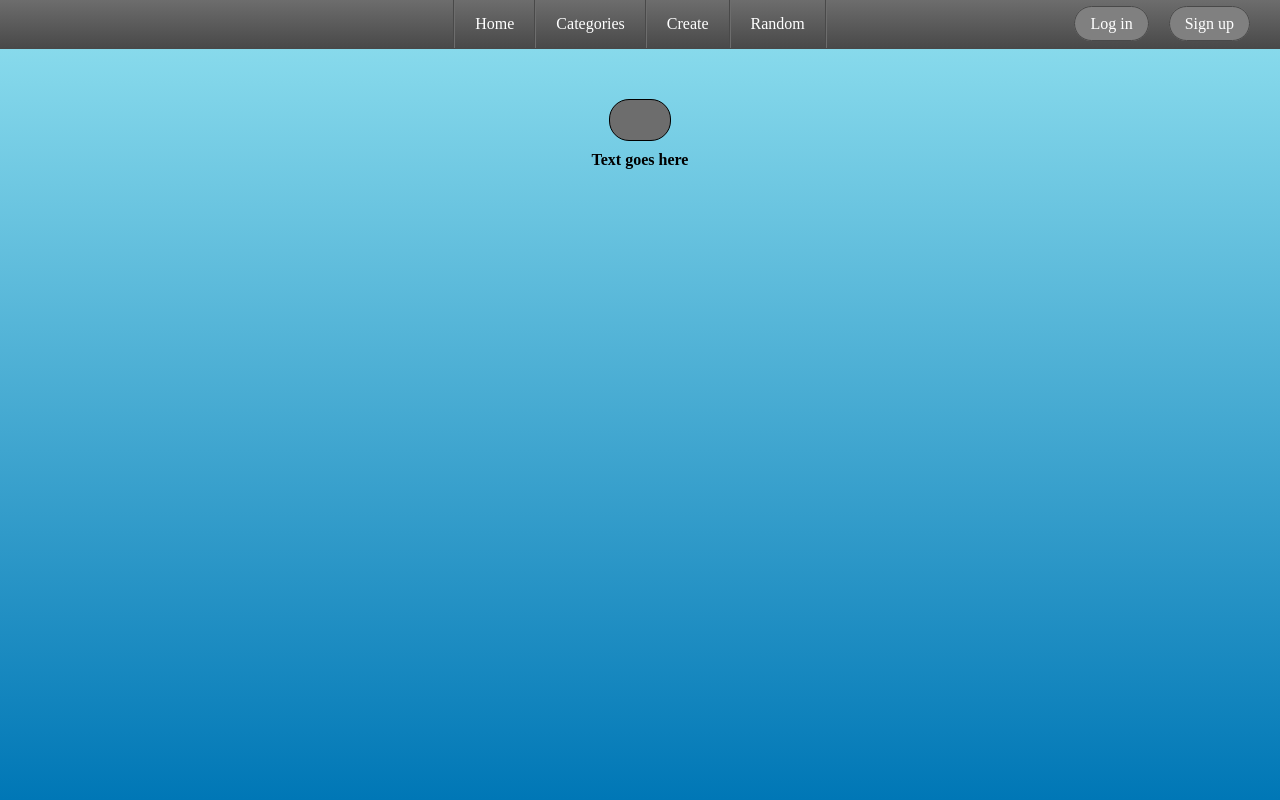
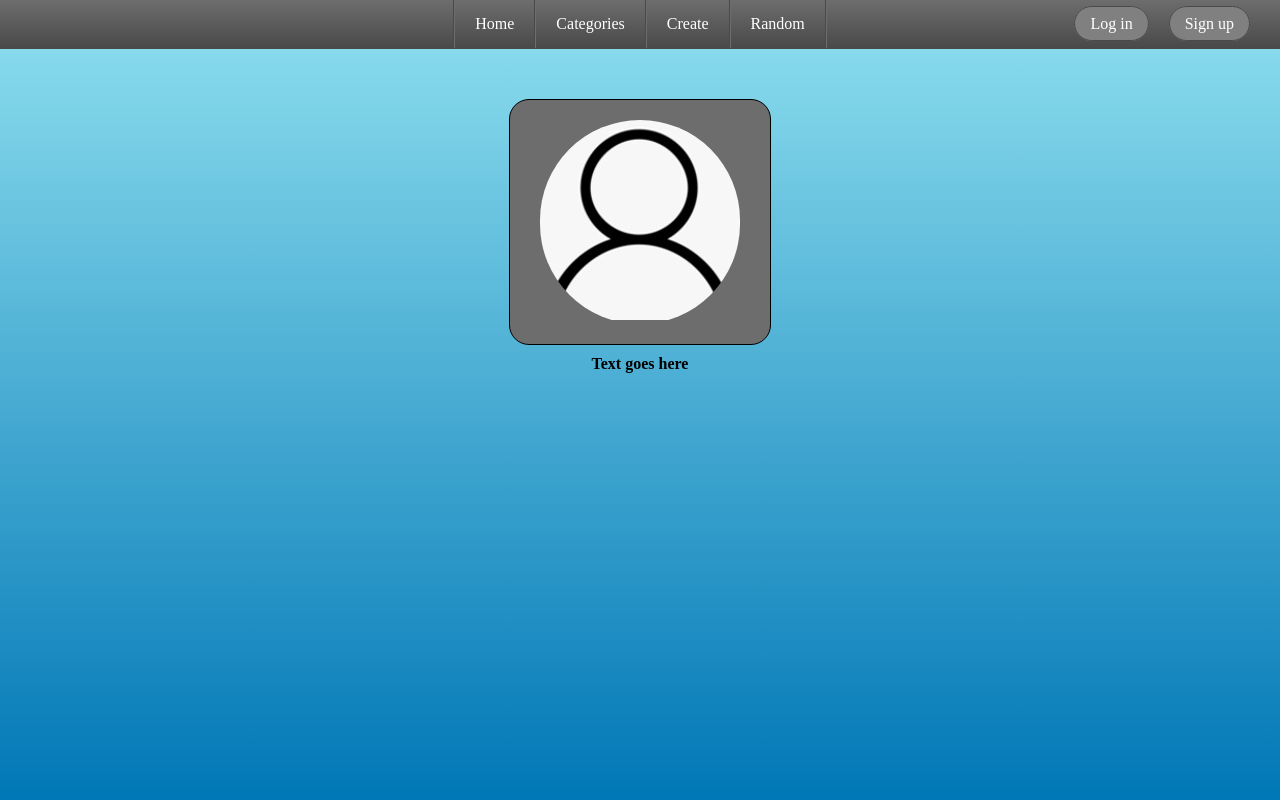
Before and after one commit to bendik-bo/cs50-final, a Flask app: page /profile in a window 1280 px wide. Run offline with Flask 3, Linux system fonts and the light colour scheme; some libraries are stand-ins or nearby versions.

Commit message:
Small changes made during course

```diff
--- a/app.py
+++ b/app.py
@@ -52,7 +52,6 @@ def insert_db(query, args=()):
     get_db().execute(query, args)
     get_db().commit()
 
-
 # Main
 @app.route("/")
 def index():
@@ -89,7 +88,7 @@ def signup():
         # Insert user into database
         insert_db("INSERT INTO users (username, password_hash) VALUES (?, ?)", [username, generate_password_hash(password)])
 
-        return redirect("/")
+        return redirect("/login")
 
     else:
         return render_template("signup.html")
--- a/notes/database schema.txt
+++ b/notes/database schema.txt
@@ -9,3 +9,7 @@ CREATE TABLE avatars (
 	avatar BLOB,
 	FOREIGN KEY(user_id) REFERENCES users(id)
 );
+
+CREATE TABLE default_avatar (
+	image BLOB
+);
--- a/static/styles.css
+++ b/static/styles.css
@@ -10,12 +10,12 @@
   --lightgray: rgb(109, 109, 109);
   --darkgray: rgb(73, 73, 73);
 
-  --nonphotoblue: #90E0EF;
-  --lightcyan: #CAF0F8;
-  --zaffre: #3A0CA3;
-  --pacificcyan: #00B4D8;
-  --honolulublue: #0077B6;
-  --federalblue: #03045E;
+  --nonphotoblue: #90e0ef;
+  --lightcyan: #caf0f8;
+  --zaffre: #3a0ca3;
+  --pacificcyan: #00b4d8;
+  --honolulublue: #0077b6;
+  --federalblue: #03045e;
   --pureblue: #007bff;
 }
 
@@ -79,7 +79,6 @@ nav {
 .nav-main a:hover {
   background: linear-gradient(to top, var(--lightgray), var(--darkgray));
 }
-
 
 /* Nav side panel */
 .nav-side {
@@ -175,3 +174,9 @@ input:focus {
 .icon {
   margin: 0 4px 0 4px;
 }
+
+/* Profile */
+.profile-pic {
+  border-radius: 100px;
+  overflow: hidden;
+}
--- a/templates/profile.html
+++ b/templates/profile.html
@@ -1,6 +1,9 @@
 {% extends "layout.html" %} {% block title %} Profile {% endblock %} {% block
 main %}
 <div class="profile-pic">
-
+  <img
+    src="/static/images/default/Default-profile.jpg"
+    alt="Default profile picture"
+  />
 </div>
 {% endblock %}
```
Also changed, not shown: database.db, static/images/default/Default-profile.jpg (renamed from static/images/Default-profile.jpg), 2 other files. Lines whose indentation alone changed are shown as unchanged.
